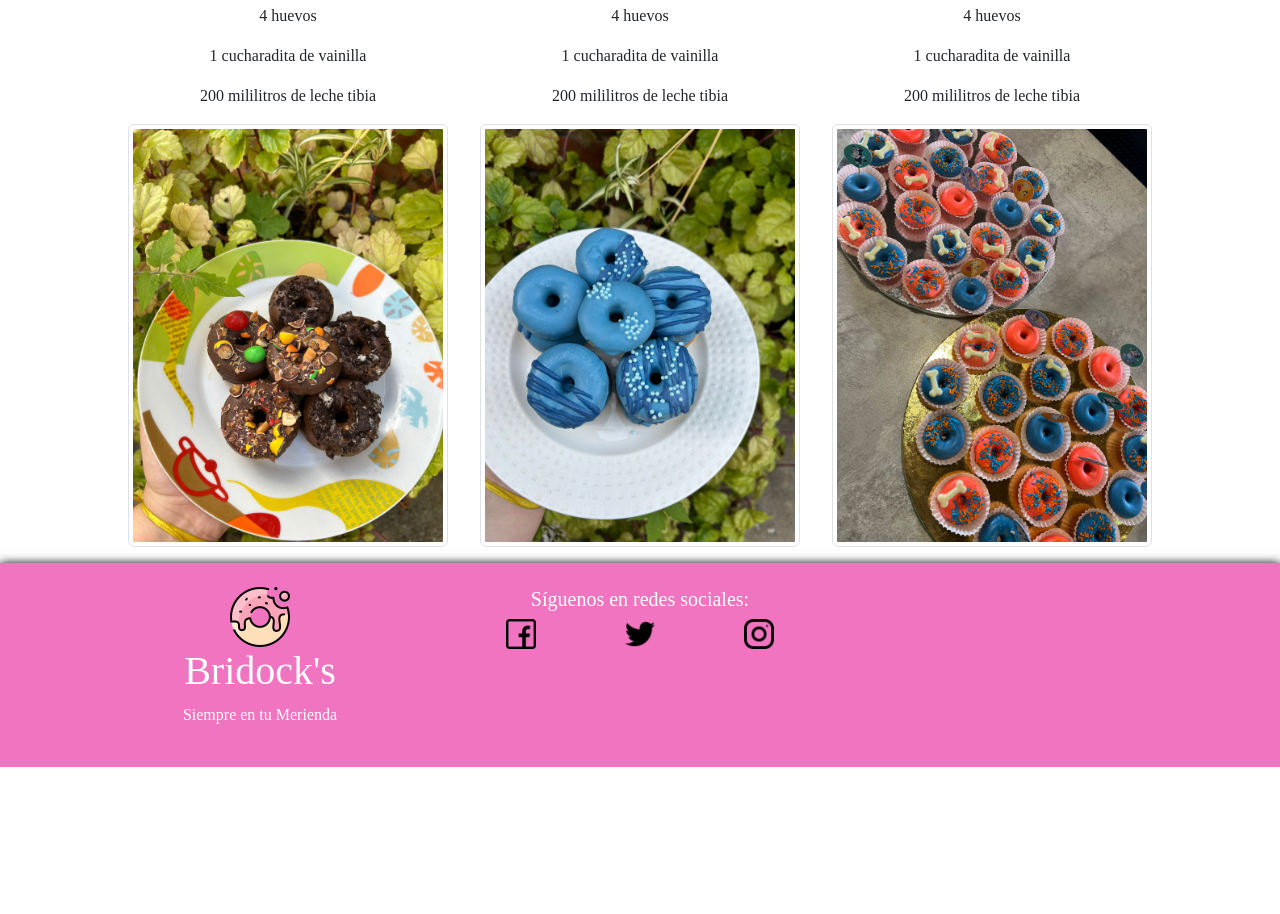
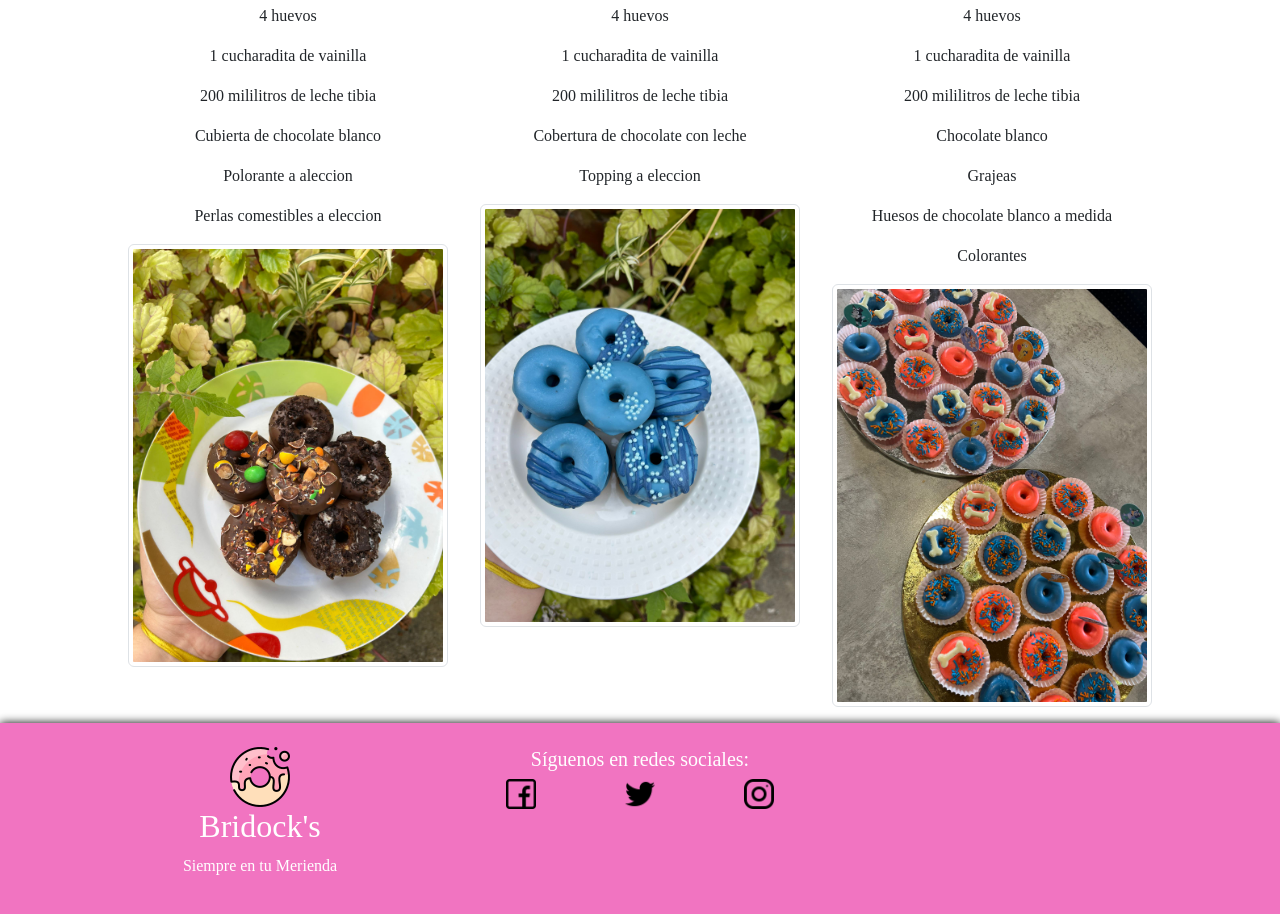
Before and after one commit to MonchoAF/PFAlayon, a website: page html/recetas.html in a window 1280 px wide. Shown: the part 420-1334 px from the top of the page. Before the commit the page ends 1187 px from the top, so only its background shows below. Drawn offline with nearby package versions, Linux system fonts and the light colour scheme; a web font is replaced by a local one.

Commit message:
Segundo commit del nuevo repositorio con seo y algunas correciones

```diff
--- a/html/recetas.html
+++ b/html/recetas.html
@@ -3,7 +3,8 @@
 <head>
     <meta charset="UTF-8">
     <meta name="viewport" content="width=device-width, initial-scale=1.0">
-    <title>Bridock's</title>
+    <meta name="keywords" content="Donas, Pasteleria, Chocolates, Galletitas, Postres, Merienda">
+    <title>Bridock's - Donas, Chocolates, Galletitas, Postres, Merienda, Pasteleria</title>
     <link rel="icon" type="image/png" href="../img/icons8-rosquilla-60.png"/>
     <link rel="stylesheet" href="../css/main.css">
     <link href="https://cdn.jsdelivr.net/npm/bootstrap@5.3.3/dist/css/bootstrap.min.css" rel="stylesheet" integrity="sha384-QWTKZyjpPEjISv5WaRU9OFeRpok6YctnYmDr5pNlyT2bRjXh0JMhjY6hW+ALEwIH" crossorigin="anonymous">
@@ -56,6 +57,9 @@
         <p>4 huevos</p>
         <p>1 cucharadita de vainilla</p>
         <p>200 mililitros de leche tibia</p>
+        <p>Cubierta de chocolate blanco</p>
+        <p>Polorante a aleccion</p>
+        <p>Perlas comestibles a eleccion</p>
         <img src="../img/WhatsApp Image 2024-05-10 at 5.15.08 PM.jpeg" class="img-thumbnail" alt="imagen de donas">
       </div>
       <div class="receta-2">
@@ -68,6 +72,8 @@
         <p>4 huevos</p>
         <p>1 cucharadita de vainilla</p>
         <p>200 mililitros de leche tibia</p>
+        <p>Cobertura de chocolate con leche</p>
+        <p>Topping a eleccion</p>
         <img src="../img/WhatsApp Image 2024-05-10 at 5.15.11 PM.jpeg" class="img-thumbnail" alt="imagen de donas">
       </div>
       <div class="receta-3">
@@ -80,6 +86,10 @@
         <p>4 huevos</p>
         <p>1 cucharadita de vainilla</p>
         <p>200 mililitros de leche tibia</p></p>
+        <p>Chocolate blanco</p>
+        <p>Grajeas</p>
+        <p>Huesos de chocolate blanco a medida</p>
+        <p>Colorantes</p>
         <img src="../img/WhatsApp Image 2024-05-10 at 5.15.02 PM.jpeg" class="img-thumbnail" alt="imagen de donas">
       </div>
     </section>
@@ -88,7 +98,7 @@
           <div class="row">
             <div class="col-md-4">
               <img src="../img/icons8-rosquilla-60.png" alt="Logo" style="max-width: 100px;">
-              <h1>Bridock's</h1>
+              <h2>Bridock's</h2>
               <p>Siempre en tu Merienda</p>
             </div>
             <div class="col-md-4">
```
Also changed, not shown: html/contacto.html (+3 -2 lines), html/personal.html (+3 -2 lines), html/venta.html (+3 -3 lines), index.html (+3 -2 lines).
